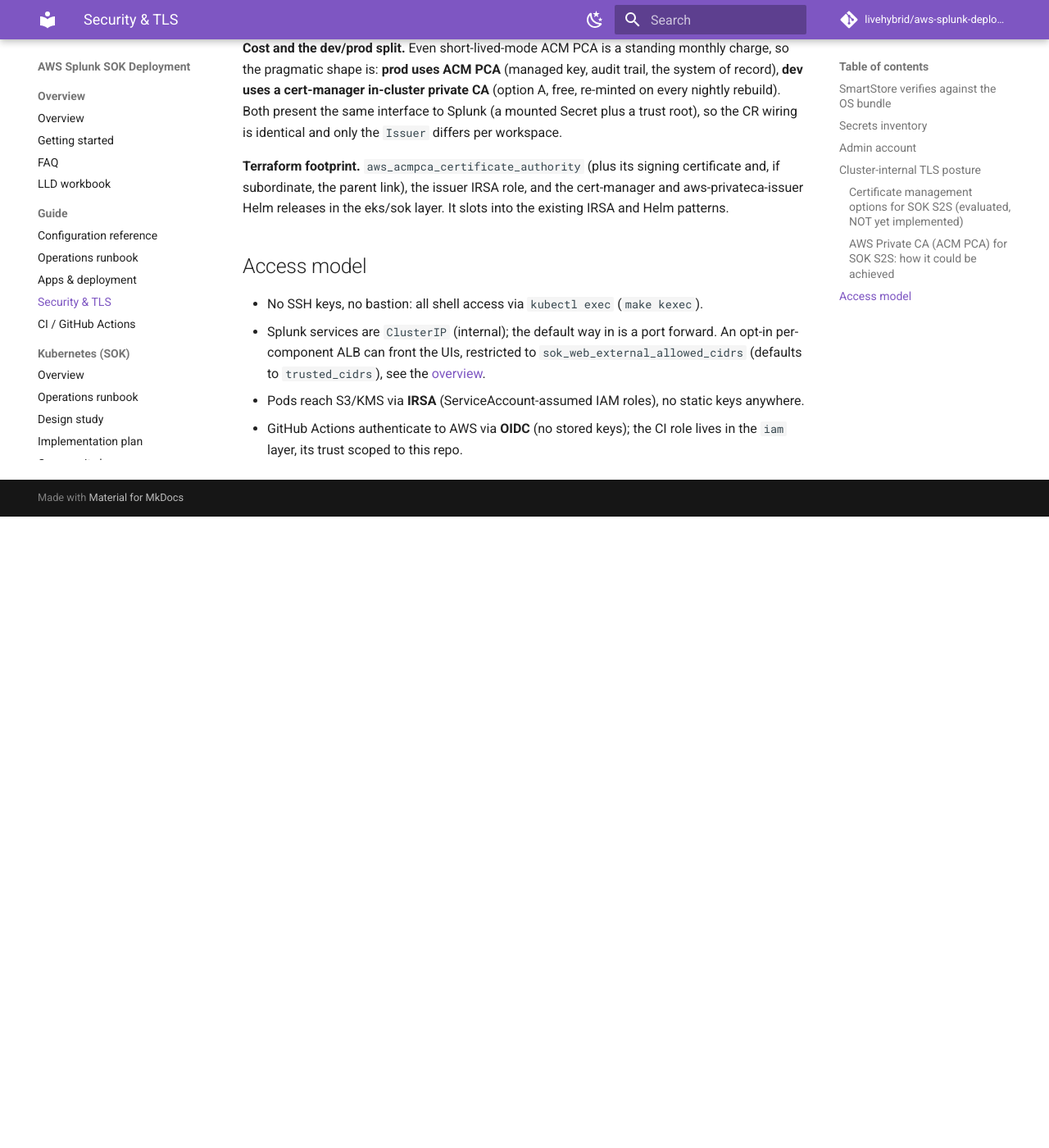
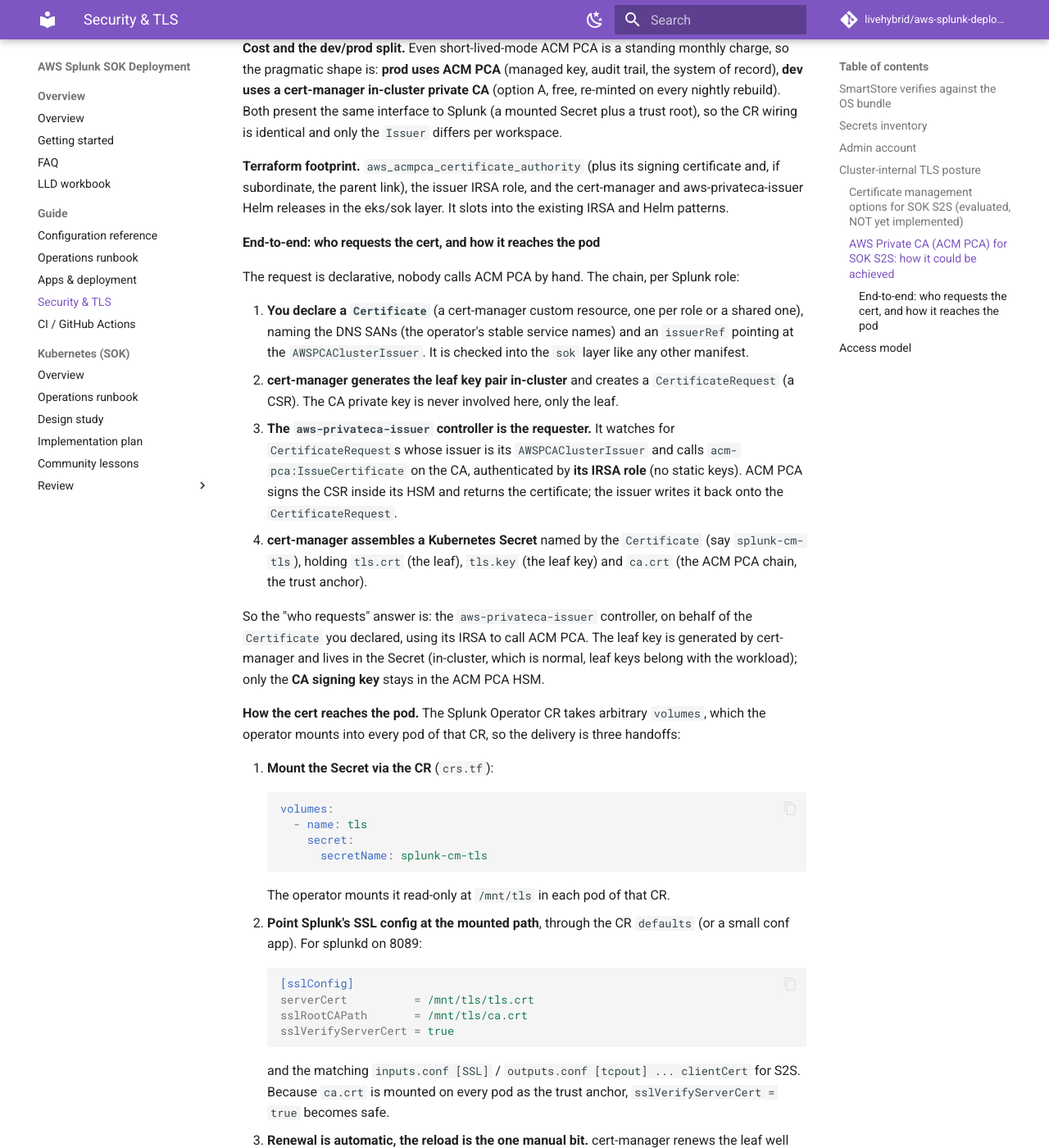
Before and after one commit to livehybrid/aws-splunk-deployment, an MkDocs documentation site: the page built from docs/security.md, in a window 1280 px wide and 1400 px high, scrolled down 3971 px. Shown: the whole window at 82% size. Built offline with MkDocs 1.6.1 and Material for MkDocs 9.7.7, drawn with Linux system fonts in a browser that asks for light colours; comment, search, counter and statistics services are not loaded; before the commit the page ends 4601 px from its top, so only the background shows below that; some of the changed text lies outside the part shown.

Commit message:
docs(security): detail the ACM PCA cert request + pod-delivery mechanics
Add an end-to-end walk-through: the aws-privateca-issuer controller is the
requester (triggered by a declared cert-manager Certificate, calling ACM PCA via
IRSA), cert-manager generates the leaf key in-cluster and assembles the Secret,
and the Splunk Operator CR mounts that Secret as a volume (/mnt/tls) with the SSL
stanzas pointed at the mounted path. Covers the leaf-vs-CA key split, and the
reload-on-renewal caveat (Reloader / operator roll).

````diff
--- a/docs/security.md
+++ b/docs/security.md
@@ -162,6 +162,70 @@
 cert-manager and aws-privateca-issuer Helm releases in the eks/sok layer. It
 slots into the existing IRSA and Helm patterns.
 
+#### End-to-end: who requests the cert, and how it reaches the pod
+
+The request is declarative, nobody calls ACM PCA by hand. The chain, per Splunk
+role:
+
+1. **You declare a `Certificate`** (a cert-manager custom resource, one per role
+   or a shared one), naming the DNS SANs (the operator's stable service names)
+   and an `issuerRef` pointing at the `AWSPCAClusterIssuer`. It is checked into
+   the `sok` layer like any other manifest.
+2. **cert-manager generates the leaf key pair in-cluster** and creates a
+   `CertificateRequest` (a CSR). The CA private key is never involved here, only
+   the leaf.
+3. **The `aws-privateca-issuer` controller is the requester.** It watches for
+   `CertificateRequest`s whose issuer is its `AWSPCAClusterIssuer` and calls
+   `acm-pca:IssueCertificate` on the CA, authenticated by **its IRSA role** (no
+   static keys). ACM PCA signs the CSR inside its HSM and returns the
+   certificate; the issuer writes it back onto the `CertificateRequest`.
+4. **cert-manager assembles a Kubernetes Secret** named by the `Certificate` (say
+   `splunk-cm-tls`), holding `tls.crt` (the leaf), `tls.key` (the leaf key) and
+   `ca.crt` (the ACM PCA chain, the trust anchor).
+
+So the "who requests" answer is: the `aws-privateca-issuer` controller, on behalf
+of the `Certificate` you declared, using its IRSA to call ACM PCA. The leaf key
+is generated by cert-manager and lives in the Secret (in-cluster, which is
+normal, leaf keys belong with the workload); only the **CA signing key** stays in
+the ACM PCA HSM.
+
+**How the cert reaches the pod.** The Splunk Operator CR takes arbitrary
+`volumes`, which the operator mounts into every pod of that CR, so the delivery
+is three handoffs:
+
+1. **Mount the Secret via the CR** (`crs.tf`):
+   ```yaml
+   volumes:
+     - name: tls
+       secret:
+         secretName: splunk-cm-tls
+   ```
+   The operator mounts it read-only at `/mnt/tls` in each pod of that CR.
+2. **Point Splunk's SSL config at the mounted path**, through the CR `defaults`
+   (or a small conf app). For splunkd on 8089:
+   ```ini
+   [sslConfig]
+   serverCert          = /mnt/tls/tls.crt
+   sslRootCAPath       = /mnt/tls/ca.crt
+   sslVerifyServerCert = true
+   ```
+   and the matching `inputs.conf [SSL]` / `outputs.conf [tcpout] ... clientCert`
+   for S2S. Because `ca.crt` is mounted on every pod as the trust anchor,
+   `sslVerifyServerCert = true` becomes safe.
+3. **Renewal is automatic, the reload is the one manual bit.** cert-manager
+   renews the leaf well before expiry and rewrites the same Secret in place, so
+   the projected volume in the pod updates within a minute or two. Splunk does
+   not watch the file, so it needs a nudge to re-read it: a `stakater/reloader`
+   annotation on the CR (restart-on-Secret-change), or let the operator roll the
+   tier on the next CR change, or a scheduled per-pod `splunk restart`. In dev
+   the nightly rebuild re-mints and re-reads everything for free, so only prod
+   needs the reloader.
+
+Net: **cert-manager and the issuer own request, renewal and delivery-to-Secret;
+the operator owns Secret-to-pod (the `volumes` mount); Splunk conf owns
+pod-to-splunkd (the SSL stanzas pointing at the mounted path).** Three clean
+handoffs, and the CA key never leaves the HSM.
+
 ## Access model
 
 - No SSH keys, no bastion: all shell access via `kubectl exec` (`make kexec`).
````
